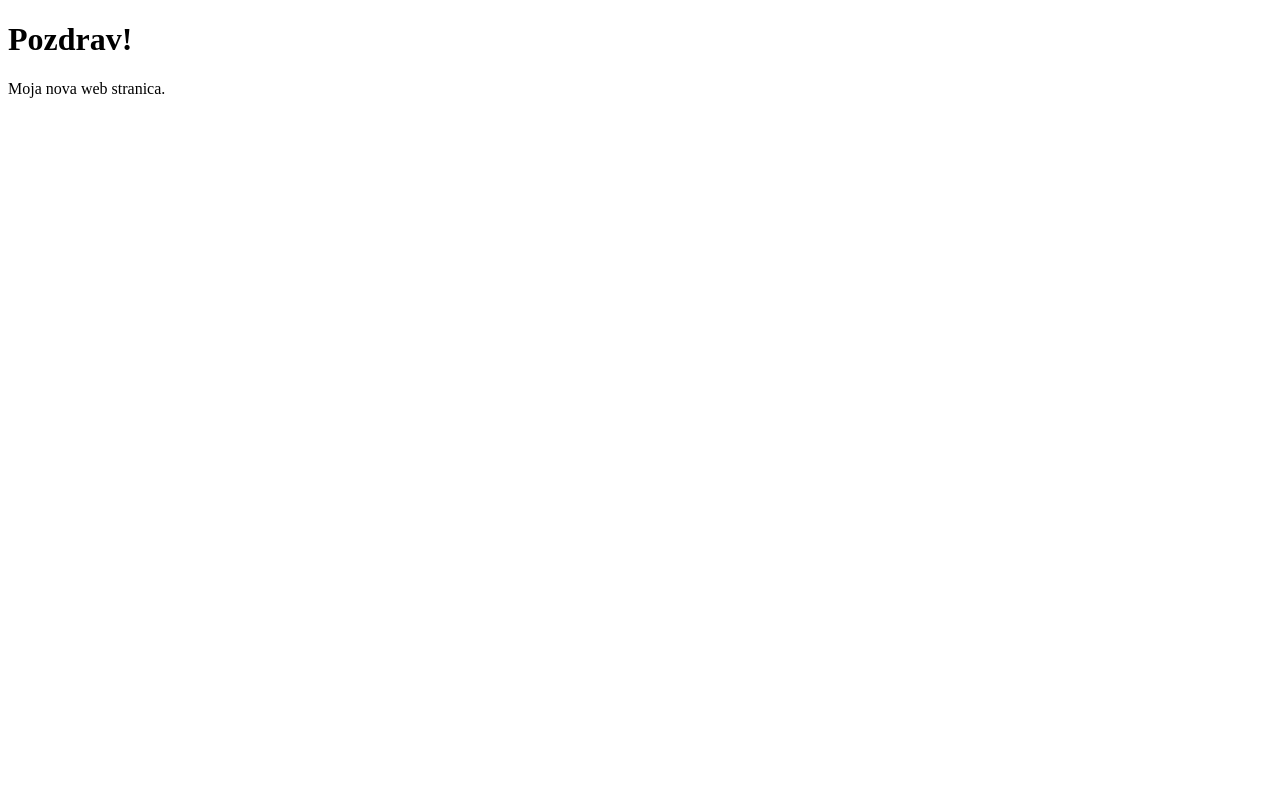
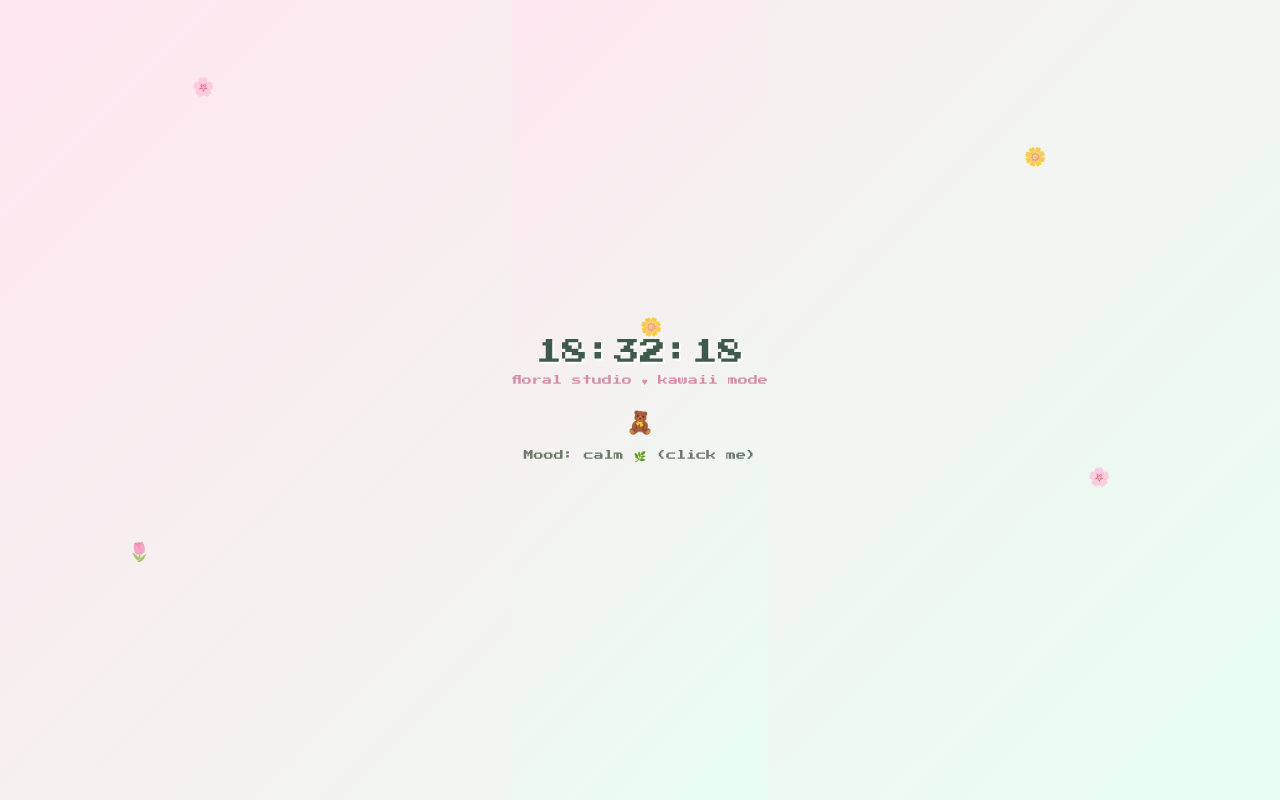
Before and after one commit to sublilac/client-simulation, a plain HTML site: page index.html in a window 1280 px wide. Drawn offline with Linux system fonts and the light colour scheme.

Commit message:
floral pastel watch

```diff
--- a/index.html
+++ b/index.html
@@ -1,15 +1,123 @@
 <!DOCTYPE html>
-<html lang="hr">
+<html lang="en">
 <head>
-    <meta charset="UTF-8">
-    <meta name="viewport" content="width=device-width, initial-scale=1.0">
-    <title>es-studio</title>
-<link rel="stylesheet" href="style.css">
+<meta charset="UTF-8">
+<title>Kawaii Floral OS</title>
+
+<link href="https://fonts.googleapis.com/css2?family=Press+Start+2P&display=swap" rel="stylesheet">
+
+<style>
+  html, body {
+    margin: 0;
+    height: 100%;
+    overflow: hidden;
+    background: linear-gradient(135deg, #ffe6f0, #e8fff1);
+    display: flex;
+    justify-content: center;
+    align-items: center;
+    font-family: 'Press Start 2P', monospace;
+  }
+
+  /* floating pixel flowers */
+  .flower {
+    position: absolute;
+    font-size: 18px;
+    animation: float 6s infinite ease-in-out;
+    opacity: 0.7;
+  }
+
+  @keyframes float {
+    0% { transform: translateY(0px); }
+    50% { transform: translateY(-20px); }
+    100% { transform: translateY(0px); }
+  }
+
+  .box {
+    text-align: center;
+    z-index: 10;
+  }
+
+  .clock {
+    font-size: 26px;
+    color: #3f5a4a;
+    text-shadow: 2px 2px 0px #fff;
+  }
+
+  .label {
+    margin-top: 10px;
+    font-size: 10px;
+    color: #d98ca8;
+  }
+
+  .assistant {
+    margin-top: 20px;
+    font-size: 22px;
+  }
+
+  .mood {
+    margin-top: 15px;
+    font-size: 10px;
+    cursor: pointer;
+    color: #6b7b6b;
+  }
+</style>
 </head>
+
 <body>
 
-    <h1>Pozdrav!</h1>
-    <p>Moja nova web stranica.</p>
+<!-- floating flowers -->
+<div class="flower" style="top:10%; left:15%;">🌸</div>
+<div class="flower" style="top:20%; left:80%; animation-delay:1s;">🌼</div>
+<div class="flower" style="top:70%; left:10%; animation-delay:2s;">🌷</div>
+<div class="flower" style="top:60%; left:85%; animation-delay:3s;">🌸</div>
+<div class="flower" style="top:40%; left:50%; animation-delay:4s;">🌼</div>
+
+<div class="box">
+  <div class="clock" id="clock">00:00:00</div>
+  <div class="label">floral studio ♥ kawaii mode</div>
+
+  <!-- mini assistant -->
+  <div class="assistant" id="assistant">🧸</div>
+
+  <!-- mood -->
+  <div class="mood" id="mood">Mood: calm 🌿 (click me)</div>
+</div>
+
+<script>
+function updateClock() {
+  const now = new Date();
+
+  const h = String(now.getHours()).padStart(2,'0');
+  const m = String(now.getMinutes()).padStart(2,'0');
+  const s = String(now.getSeconds()).padStart(2,'0');
+
+  document.getElementById("clock").innerText = `${h}:${m}:${s}`;
+}
+
+setInterval(updateClock, 1000);
+updateClock();
+
+/* 🌈 mood system */
+const moods = [
+  {text: "calm 🌿", color: "#6b7b6b", face: "🧸"},
+  {text: "creative 🎨", color: "#d98ca8", face: "🧁"},
+  {text: "busy ⚡", color: "#ff7b7b", face: "🔥"},
+  {text: "happy 🌸", color: "#ff9ecb", face: "🐰"}
+];
+
+let i = 0;
+
+document.getElementById("mood").addEventListener("click", function() {
+  i = (i + 1) % moods.length;
+
+  const m = moods[i];
+
+  this.innerText = "Mood: " + m.text;
+  this.style.color = m.color;
+
+  document.getElementById("assistant").innerText = m.face;
+});
+</script>
 
 </body>
 </html>
```
